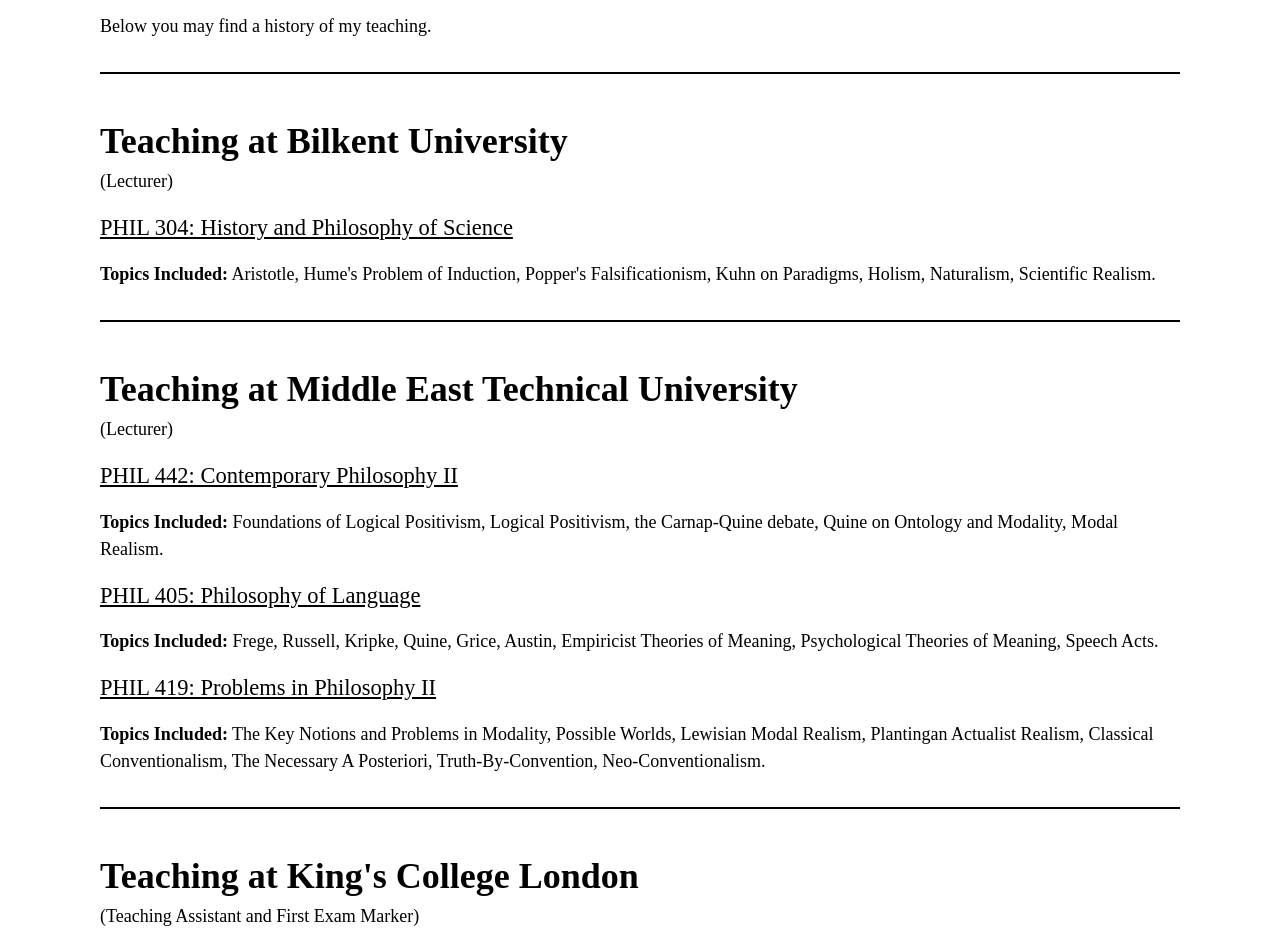
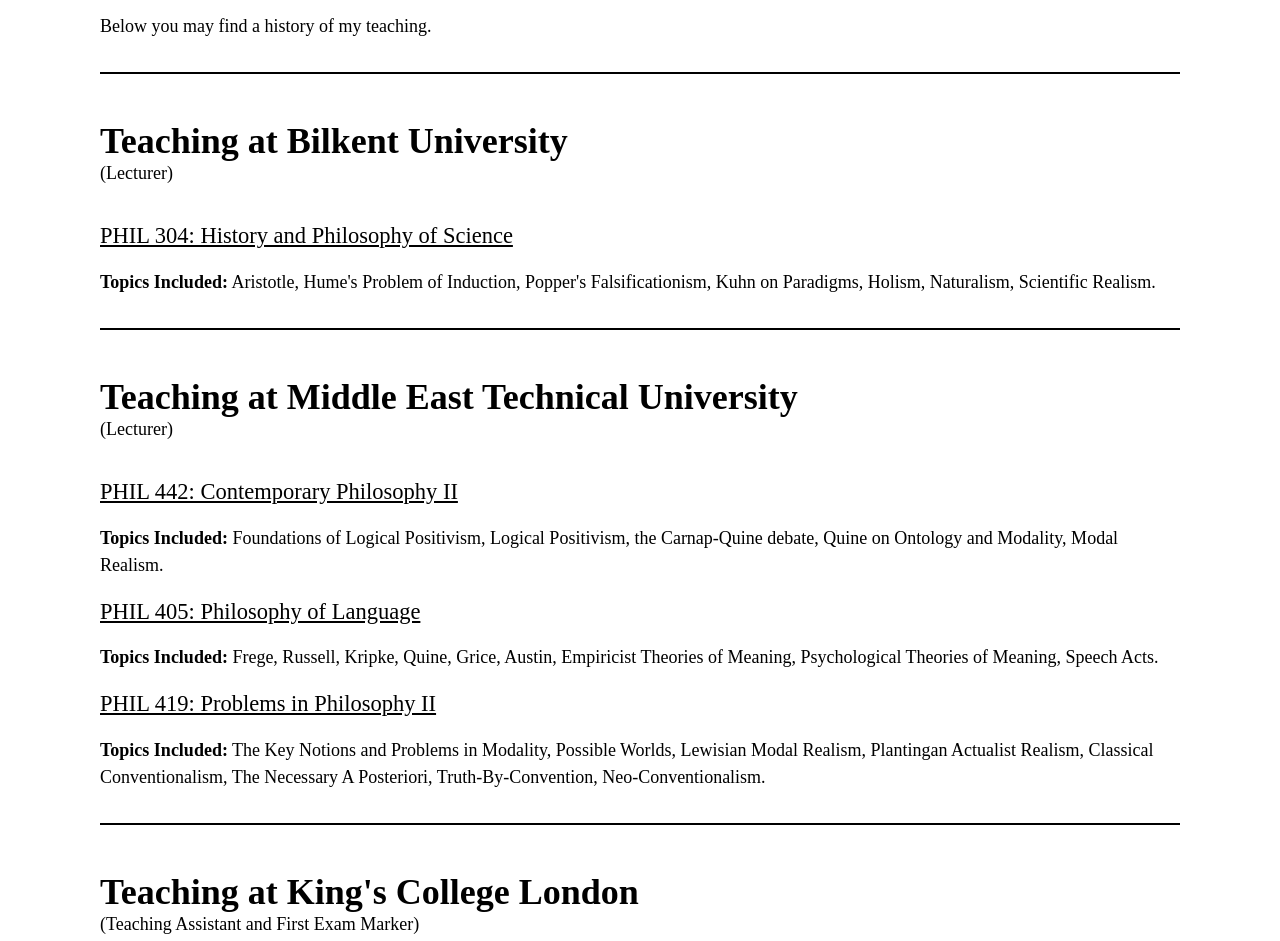
Before and after one commit to csuyuksel/csuyuksel.github.io, a plain HTML site: page teaching.html in a window 1280 px wide. Shown: the part 242-1183 px from the top of the page. Drawn offline with Linux system fonts and the light colour scheme; a web font is replaced by a local one.

Commit message:
Quick Fix.

```diff
--- a/teaching.html
+++ b/teaching.html
@@ -144,7 +144,6 @@
                   <li>
                     <a href="/teaching.html">Teaching</a>
                   </li>
-
                 </ul>
               </li>
 
@@ -188,8 +187,8 @@
 
                   <hr>
 
-                  <h2 style="margin-bottom: 0rem;">Teaching at Bilkent University</h2>
-                  <p>(Lecturer)</p>
+                  <h2 style="margin-bottom: -0.5rem;">Teaching at Bilkent University</h2>
+                  <p style="margin-bottom: 2rem;">(Lecturer)</p>
 
                   <h3></h3>
 
@@ -198,8 +197,8 @@
 
                   <hr>
 
-                  <h2 style="margin-bottom: 0rem;">Teaching at Middle East Technical University</h2>
-                  <p>(Lecturer)</p>
+                  <h2 style="margin-bottom: -0.5rem;">Teaching at Middle East Technical University</h2>
+                  <p style="margin-bottom: 2rem;">(Lecturer)</p>
 
                   <h3></h3>
 
@@ -214,8 +213,8 @@
 
                   <hr>
 
-                  <h2 style="margin-bottom: 0rem;">Teaching at King's College London</h2>
-                  <p>(Teaching Assistant and First Exam Marker)</p>
+                  <h2 style="margin-bottom: -0.5rem;">Teaching at King's College London</h2>
+                  <p style="margin-bottom: 2rem;">(Teaching Assistant and First Exam Marker)</p>
 
                   <h3></h3>
 
```
Also changed, not shown: index.html (+0 -1 lines), research.html (+0 -1 lines).
